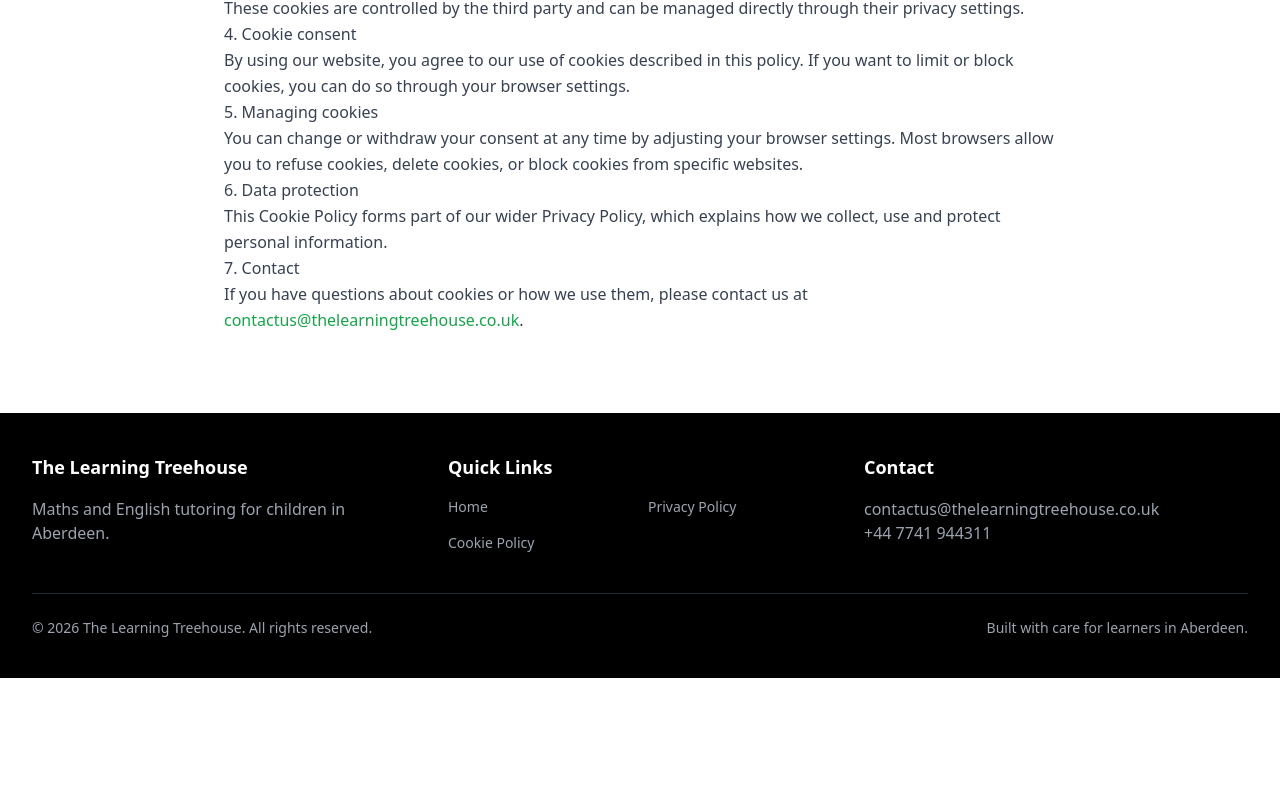
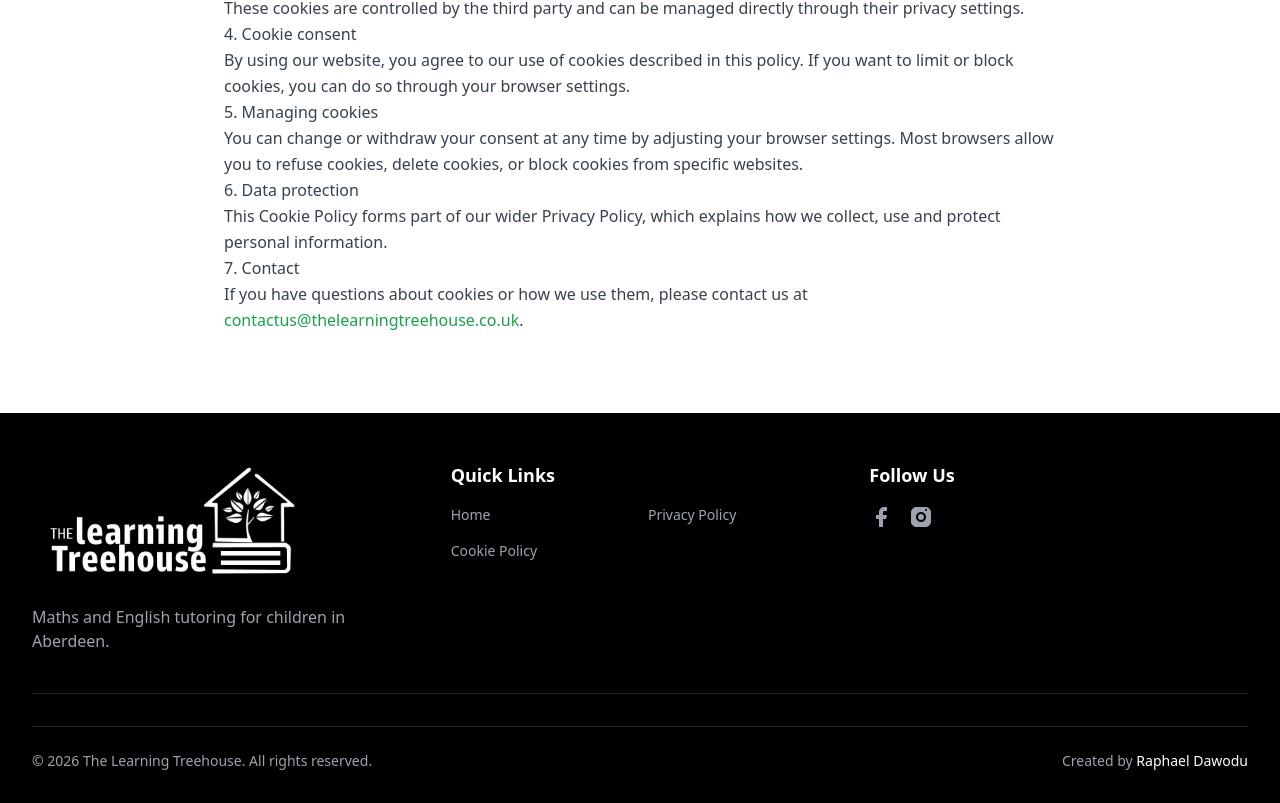
Before and after one commit to Raphael-Dawodu/tlth, a website: page public/cookie-policy.html in a window 1280 px wide. Shown: the part 607-1410 px from the top of the page. Before the commit the page ends 1285 px from the top, so only its background shows below. Drawn offline with nearby package versions, Linux system fonts and the light colour scheme.

Commit message:
Make all page footers identical to index.html footer structure

```diff
--- a/public/cookie-policy.html
+++ b/public/cookie-policy.html
@@ -155,10 +155,14 @@
       </main>
 
       <footer class="bg-black text-white mt-auto">
-        <div class="max-w-7xl mx-auto px-4 sm:px-6 lg:px-8 py-10">
-          <div class="grid grid-cols-1 md:grid-cols-3 gap-8">
-            <div>
-              <h3 class="text-lg font-semibold mb-4">The Learning Treehouse</h3>
+        <div class="max-w-7xl mx-auto px-4 sm:px-6 lg:px-8 pt-12 pb-8">
+          <div class="grid grid-cols-1 md:grid-cols-3 gap-10 pb-10 border-b border-gray-800">
+            <div class="flex flex-col items-start">
+              <img
+                src="./assets/fv/WhatsApp Image 2026-03-27 at 9.49.22 AM.jpeg"
+                alt="The Learning Treehouse Logo"
+                class="h-24 md:h-28 lg:h-32 w-auto mb-4 transition duration-300 ease-in-out hover:scale-105 hover:brightness-110 hover:drop-shadow-[0_0_15px_rgba(34,197,94,0.6)]"
+              >
               <p class="text-gray-400">Maths and English tutoring for children in Aberdeen.</p>
             </div>
             <div>
@@ -170,14 +174,29 @@
               </div>
             </div>
             <div>
-              <h3 class="text-lg font-semibold mb-4">Contact</h3>
-              <p class="text-gray-400">contactus@thelearningtreehouse.co.uk</p>
-              <p class="text-gray-400">+44 7741 944311</p>
+              <h3 class="text-lg font-semibold mb-4">Follow Us</h3>
+              <div class="flex space-x-4">
+                <a href="https://www.facebook.com/share/1Bziz9Ga26/?mibextid=wwXIfr" target="_blank" aria-label="Facebook">
+                  <svg class="w-6 h-6 text-gray-400 hover:text-white transition" fill="currentColor" viewBox="0 0 24 24">
+                    <path d="M18 2h-3a5 5 0 00-5 5v3H7v4h3v8h4v-8h3l1-4h-4V7a1 1 0 011-1h3z" />
+                  </svg>
+                </a>
+                <a href="https://www.instagram.com/tlthouse_" target="_blank" aria-label="Instagram">
+                  <svg class="w-6 h-6 text-gray-400 hover:text-white transition" fill="currentColor" viewBox="0 0 24 24">
+                    <path d="M7 2C4.8 2 2 4.8 2 7v10c0 2.2 2.8 5 5 5h10c2.2 0 5-2.8 5-5V7c0-2.2-2.8-5-5-5H7zm10 2c.6 0 1 .4 1 1s-.4 1-1 1-1-.4-1-1 .4-1 1-1zm-5 3c2.8 0 5 2.2 5 5s-2.2 5-5 5-5-2.2-5-5 2.2-5 5-5zm0 2c-1.7 0-3 1.3-3 3s1.3 3 3 3 3-1.3 3-3-1.3-3-3-3z" />
+                  </svg>
+                </a>
+              </div>
             </div>
           </div>
-          <div class="mt-10 pt-6 border-t border-gray-800 text-sm text-gray-400 flex flex-col md:flex-row justify-between items-center">
+          <div class="mt-8 pt-6 border-t border-gray-800 text-sm text-gray-400 flex flex-col md:flex-row justify-between items-center">
             <p>© 2026 The Learning Treehouse. All rights reserved.</p>
-            <p class="mt-4 md:mt-0">Built with care for learners in Aberdeen.</p>
+            <p class="mt-4 md:mt-0">
+              Created by
+              <a href="https://raphaeldawoduweb.netlify.app/" target="_blank" class="text-white hover:underline hover:text-green-400 transition">
+                Raphael Dawodu
+              </a>
+            </p>
           </div>
         </div>
       </footer>
```
Also changed, not shown: public/terms-of-service.html (+28 -9 lines).
